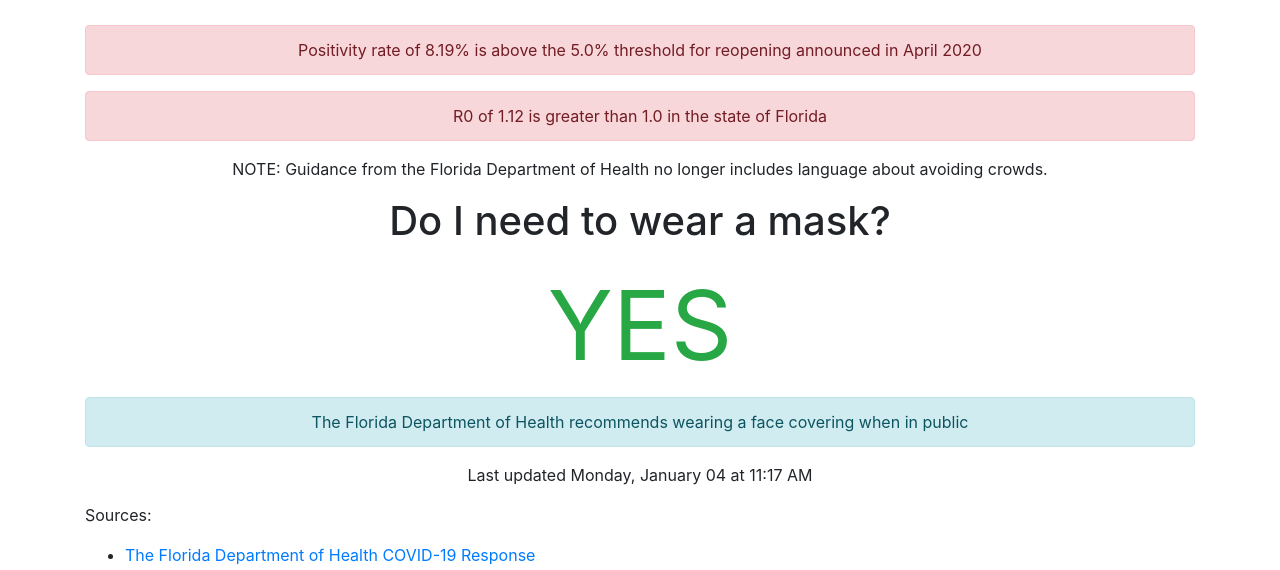
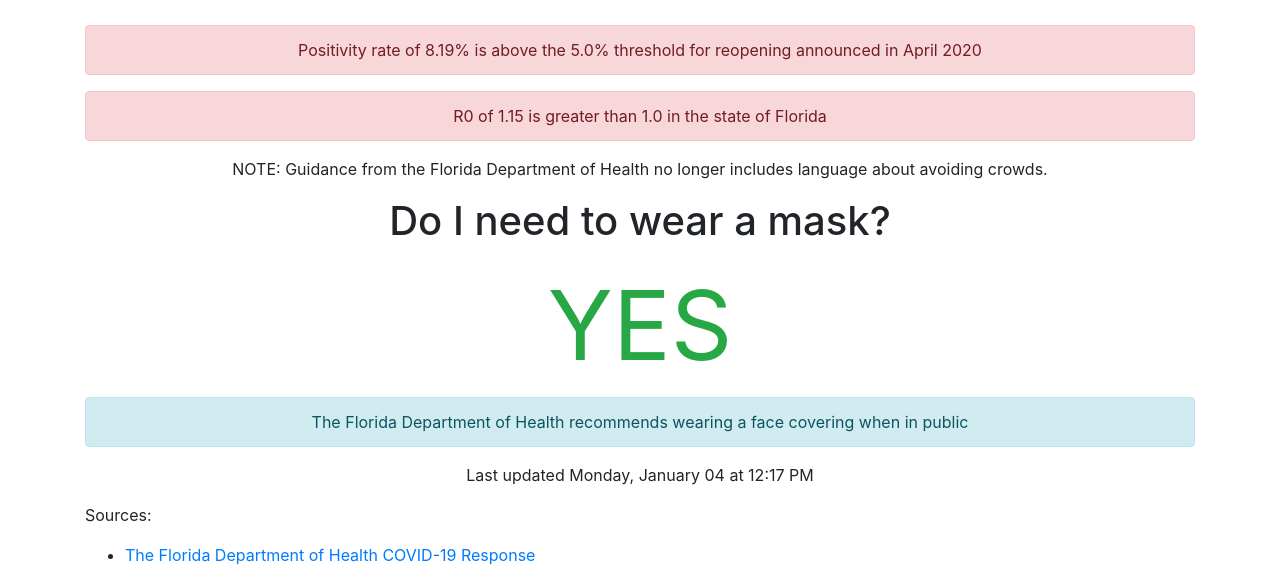
Before and after one commit to thinkjson/timeforchurch, a Jekyll site: the page built from index.md, in a window 1280 px wide. Shown: the part 223-793 px from the top of the page. Built offline with Jekyll 4.4.1, drawn with Linux system fonts in a browser that asks for light colours; our own code applies the rules of GitHub Pages for plain Markdown files.

Commit message:
Updating data

```diff
--- a/_includes/data.html
+++ b/_includes/data.html
@@ -2,7 +2,7 @@
     <h1>Is it safe to return to church?</h1>
     <div class="outcome text-danger">NO</div>
     <div class="alert alert-danger" role="alert">Positivity rate of 8.19% is above the 5.0% threshold for reopening announced in April 2020</div>
-    <div class="alert alert-danger" role="alert">R0 of 1.12 is greater than 1.0 in the state of Florida</div>
+    <div class="alert alert-danger" role="alert">R0 of 1.15 is greater than 1.0 in the state of Florida</div>
 
     <p>NOTE: Guidance from the Florida Department of Health no longer includes language about avoiding crowds.</p>
 
@@ -10,4 +10,4 @@
     <div class="outcome text-success">YES</div>
     <div class="alert alert-info" role="alert">The Florida Department of Health recommends wearing a face covering when in public</div>
 
-    <p>Last updated Monday, January 04 at 11:17 AM</p>
+    <p>Last updated Monday, January 04 at 12:17 PM</p>
```
